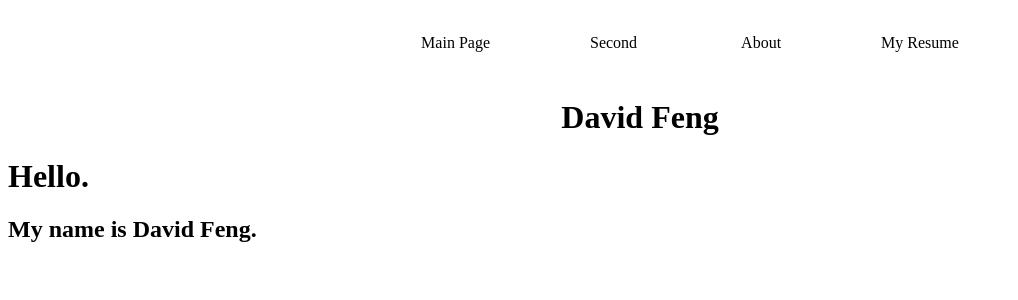
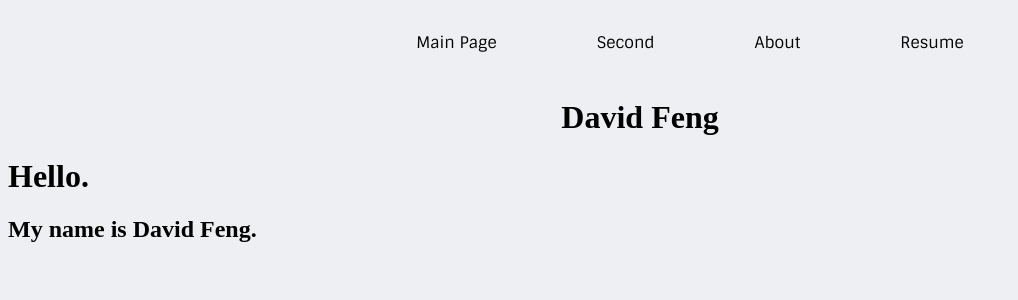
Before and after one commit to xingxu21/myWebsite, a Vue app: page / in a window 1280 px wide. Shown: the top 300 px of the page, without its empty margins (0-1018 px from the left). Built offline with nearby package versions, Linux system fonts and the light colour scheme.

Commit message:
background fonts good

```diff
--- a/src/App.vue
+++ b/src/App.vue
@@ -1,13 +1,18 @@
 <template>
+
   <div id="app">
+
+    <head>
+        <link href="https://fonts.googleapis.com/css2?family=Sintony:wght@400;700&display=swap" rel="stylesheet">
+    </head>
     <nav class='NavBar'>
 
       <router-link to='/' class='routerLink'>Main Page</router-link>
 
-      <router-link to='/second' class='routerLink'>Second </router-link>
+      <router-link to='/second' class='routerLink'>Second</router-link>
 
       <router-link to='/about' class='routerLink'>About</router-link>
-      <router-link to='/resume' class='routerLink'>My Resume</router-link>
+      <router-link to='/resume' class='routerLink'>Resume</router-link>
     </nav>
     <router-view  />
   </div>
@@ -16,11 +21,13 @@
 
 
 <style>
-
+body {
+  background-color: #EDEFF2;
+}
 .routerLink {
   color: black;
   text-decoration: none;
-
+  font-family: 'Sintony', sans-serif;
   margin-left: 100px;
 
 }
```
